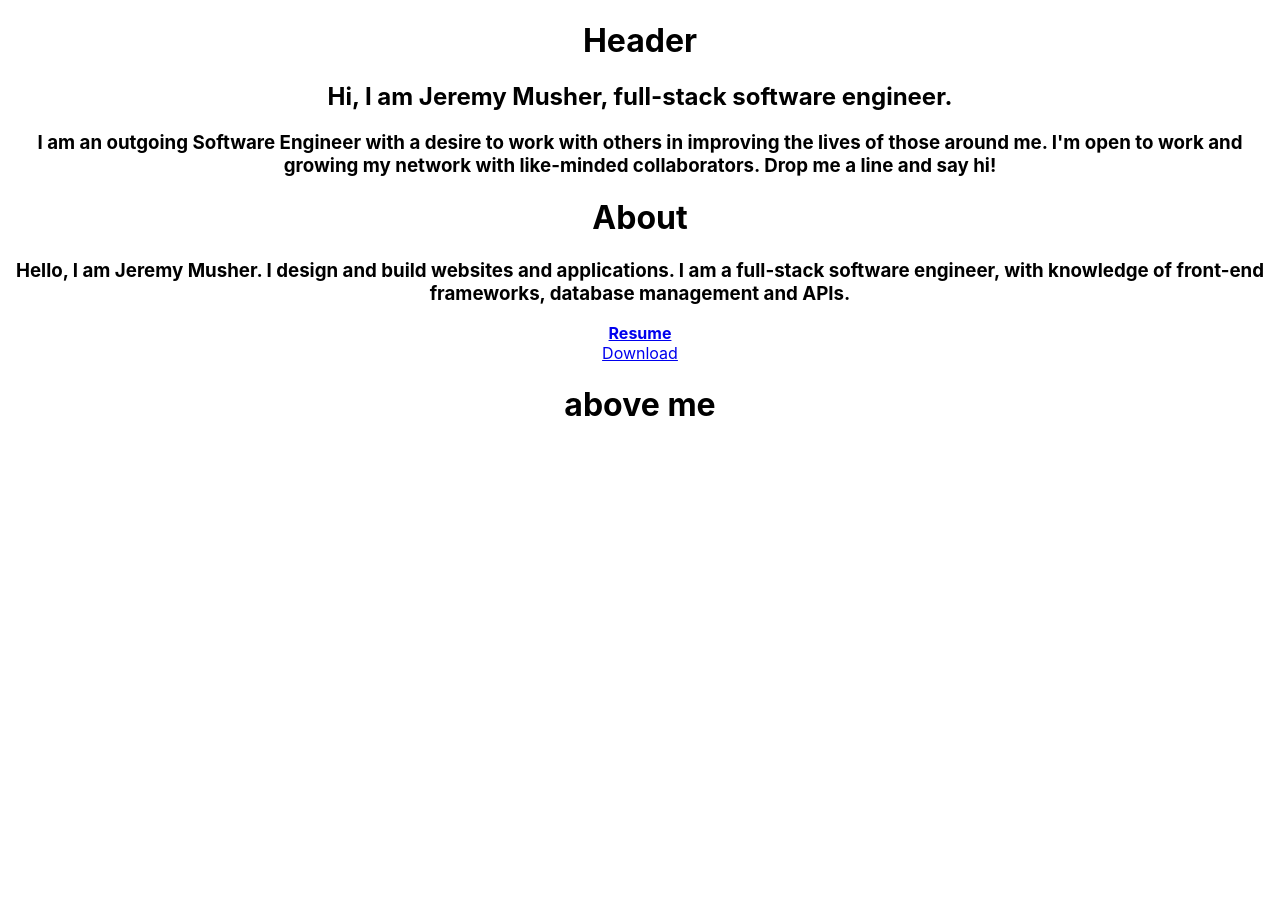
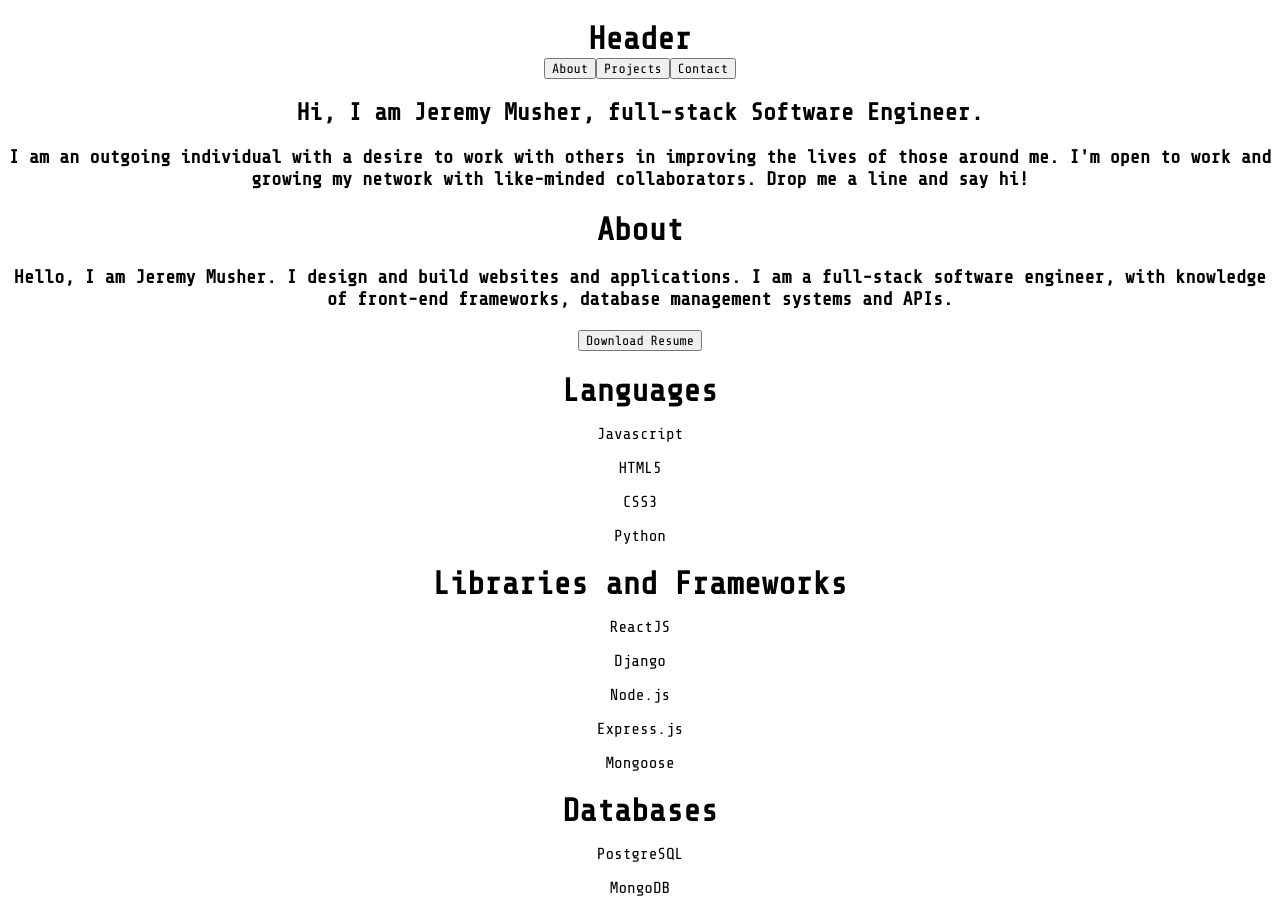
Before and after one commit to jeremymusher/Musher-Portfolio, a React (Create React App) app: page /aboutme in a window 1280 px wide. Before the commit the page ends 800 px from the top, so only its background shows below. Built offline with nearby package versions, Linux system fonts and the light colour scheme.

Commit message:
title change

```diff
--- a/public/index.html
+++ b/public/index.html
@@ -24,7 +24,8 @@
       work correctly both with client-side routing and a non-root public URL.
       Learn how to configure a non-root public URL by running `npm run build`.
     -->
-    <title>React App</title>
+    <link href="https://fonts.googleapis.com/css2?family=Share+Tech+Mono&display=swap" rel="stylesheet"></link>
+    <title>Jeremy Musher</title>
   </head>
   <body>
     <noscript>You need to enable JavaScript to run this app.</noscript>
--- a/src/App.css
+++ b/src/App.css
@@ -2,37 +2,13 @@
   text-align: center;
 }
 
-.App-logo {
-  height: 40vmin;
-  pointer-events: none;
+li {
+  list-style: none;
+}
+p, li, h3, h2, h1, button {
+  font-family: 'Share Tech Mono', monospace;
 }
 
-@media (prefers-reduced-motion: no-preference) {
-  .App-logo {
-    animation: App-logo-spin infinite 20s linear;
-  }
+h1{
+  margin-bottom: 0;
 }
-
-.App-header {
-  background-color: #282c34;
-  min-height: 100vh;
-  display: flex;
-  flex-direction: column;
-  align-items: center;
-  justify-content: center;
-  font-size: calc(10px + 2vmin);
-  color: white;
-}
-
-.App-link {
-  color: #61dafb;
-}
-
-@keyframes App-logo-spin {
-  from {
-    transform: rotate(0deg);
-  }
-  to {
-    transform: rotate(360deg);
-  }
-}
--- a/src/components/About.js
+++ b/src/components/About.js
@@ -1,19 +1,48 @@
 function About() {
 
   return (
-   <div className="About">
+   <div className="about">
 
      <h1>About</h1>
 
-     <div id="About-blurb">
-        <h3 className="Intro"> Hello, I am Jeremy Musher. I design and build websites and applications. I am a full-stack software engineer, with knowledge of front-end frameworks, database management and APIs.</h3>
+     <div id="about-blurb">
+        <h3 className="intro"> Hello, I am Jeremy Musher. I design and build websites and applications. I am a full-stack software engineer, with knowledge of front-end frameworks, database management systems and APIs.</h3>
      </div>
 
-     <a href="J.Musher-Resume-2022.pdf" target="_blank"><strong>Resume</strong></a>
-     <br/>
-     <a href="J.Musher-Resume-2022.pdf" download>Download</a>
+     {/* <a href="J.Musher-Resume-2022.pdf" target="_blank">
+       <button>Resume</button>
+     </a> */}
 
-     <h1>above me</h1>
+     <a href="J.Musher-Resume-2022.pdf" download><button>Download Resume</button></a>
+
+     <div className="skills">
+     <div className="skill-section">
+       <h1>Languages</h1>
+        <div className="list">
+            <p>Javascript</p>
+            <p>HTML5</p>
+            <p>CSS3</p>
+            <p>Python</p>
+        </div>
+      </div>
+      <div className="skill-section">
+       <h1>Libraries and Frameworks</h1>
+       <div className="list">
+            <p>ReactJS</p>
+            <p>Django</p>
+            <p>Node.js</p>
+            <p>Express.js</p>
+            <p>Mongoose</p>
+        </div>
+      </div>
+      <div className="skill-section">
+       <h1>Databases</h1>
+       <div className="pst">
+            <p>PostgreSQL</p>
+            <p>MongoDB</p>
+        </div>
+      </div>
+     </div>
 
    </div>
   )
--- a/src/components/Contact.js
+++ b/src/components/Contact.js
@@ -1,7 +1,7 @@
 function Contact() {
 
     return (
-    <div className="Contact">
+    <div className="contact">
         <h1>Contact</h1>
     </div>
     )
--- a/src/components/Header.js
+++ b/src/components/Header.js
@@ -1,15 +1,19 @@
 function Header() {
 
     return (
-    <div className="Header">
+    <div className="header">
         <h1>Header</h1>
-
-        <div id="Hello">
-        <h2 className="Intro"> Hi, I am Jeremy Musher, full-stack software engineer.</h2>
+        <nav className="navbar">
+            <a href="/aboutme"><button>About</button></a>
+            <a href="/"><button>Projects</button></a>
+            <a href="/contact"><button>Contact</button></a>
+        </nav>
+        <div id="hello">
+        <h2 className="intro"> Hi, I am Jeremy Musher, full-stack Software Engineer.</h2>
      </div>
 
-     <div id="Hello-blurb">
-        <h3 className="Intro-sub-text"> I am an outgoing Software Engineer with a desire to work with others in improving the lives of those around me. I'm open to work and growing my network with like-minded collaborators. Drop me a line and say hi!</h3>
+     <div id="hello-blurb">
+        <h3 className="intro-sub-text"> I am an outgoing individual with a desire to work with others in improving the lives of those around me. I'm open to work and growing my network with like-minded collaborators. Drop me a line and say hi!</h3>
      </div>
 
     </div>
--- a/src/components/Projects.js
+++ b/src/components/Projects.js
@@ -1,7 +1,7 @@
 function Projects() {
 
   return (
-    <div className="Projects">
+    <div className="projects">
       <h1>Projects</h1>
     </div>
   )
```
